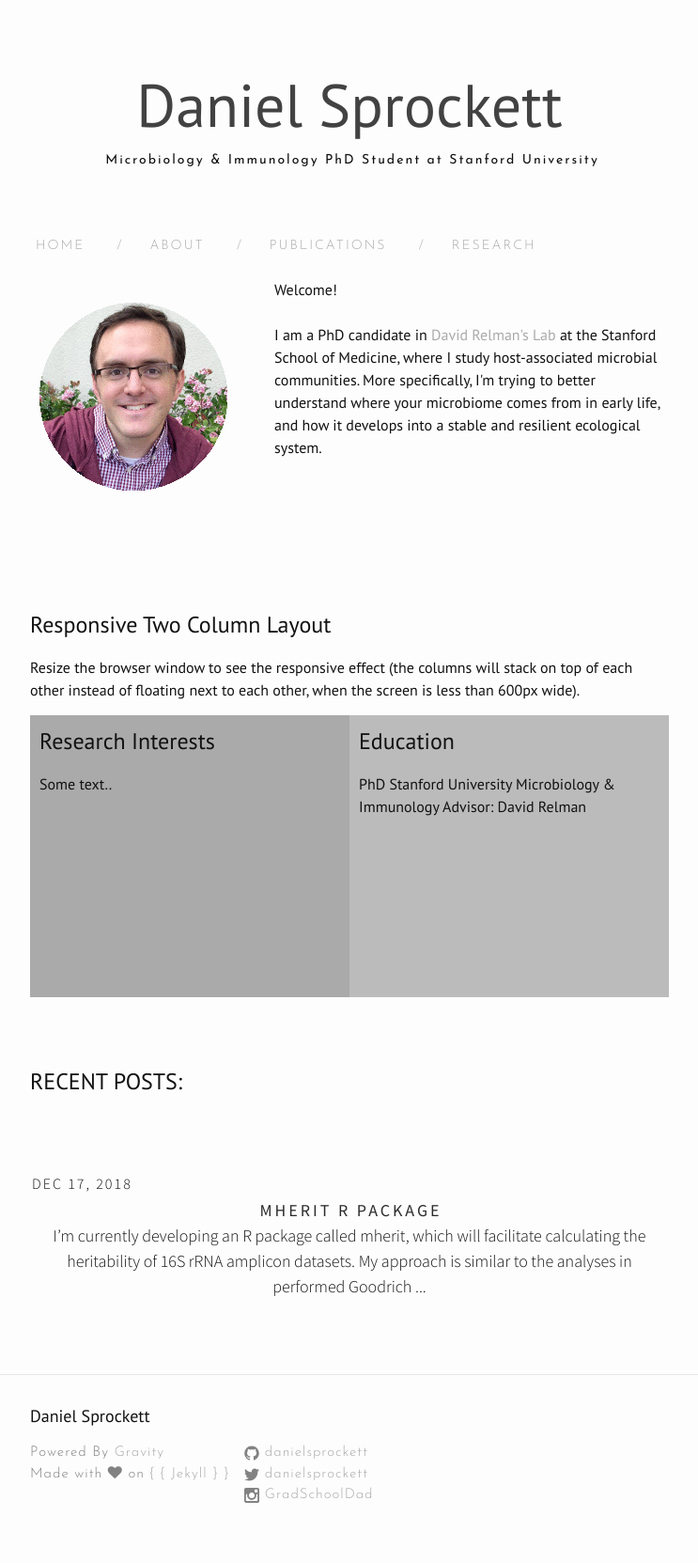
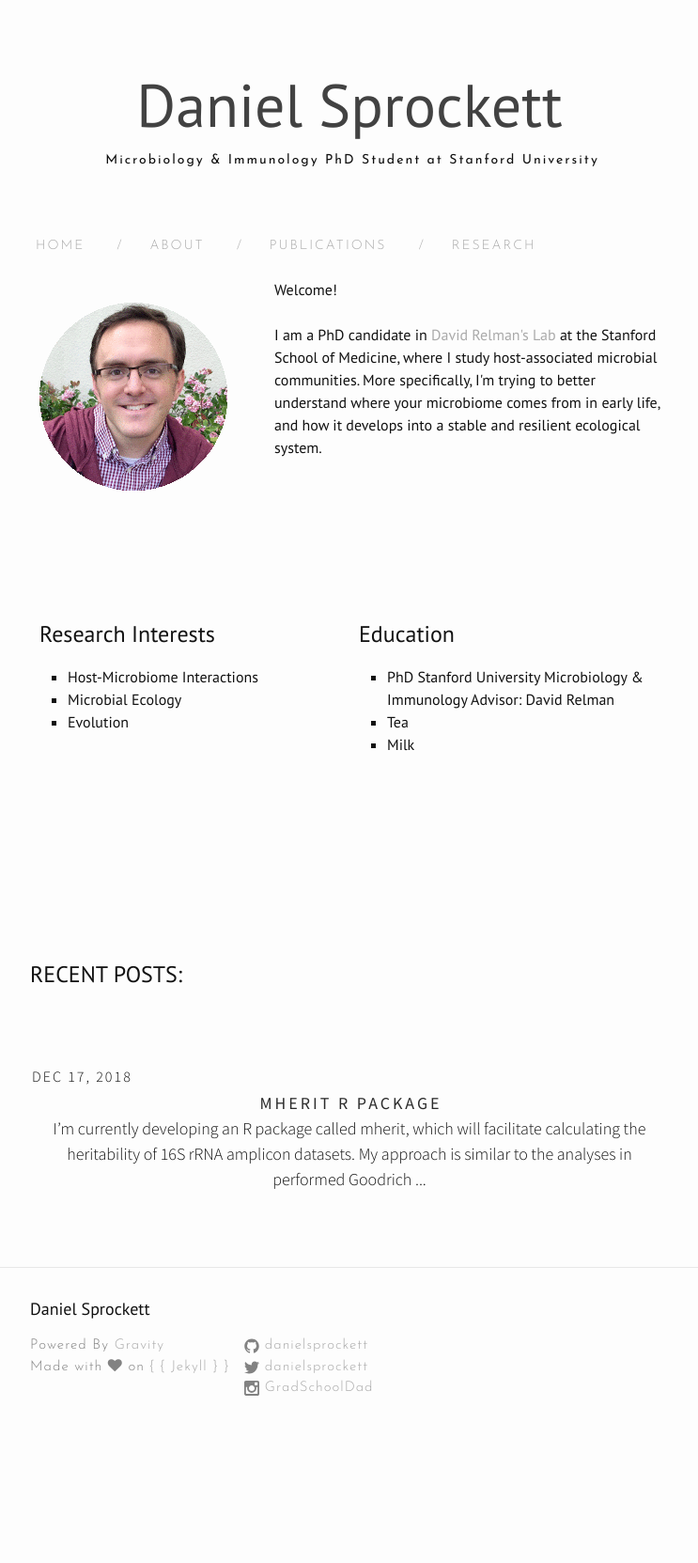
Before and after one commit to DanielSprockett/danielsprockett.github.io, a Jekyll site: the page built from index.html, in a window 1280 px wide. Shown: the whole page at 94% size, without its empty margins (268-1011 px from the left). Built offline with Jekyll 4.4.1, drawn with Linux system fonts in a browser that asks for light colours; nearby versions of some CDN libraries; the list of posts is cut into pages by our own code; after the commit the page ends 1549 px from its top, so only the background shows below that.

Commit message:
Update index.html

```diff
--- a/index.html
+++ b/index.html
@@ -48,21 +48,30 @@ layout: default
 <br>
 <br>
 <br>
+<div class="row">
+  <div class="column"">
+    <h2>Research Interests</h2>
+      <ul style="list-style-type:square">
+        <li>Host-Microbiome Interactions</li>
+        <li>Microbial Ecology</li>
+        <li>Evolution</li>
+    </ul>
 
-<h2>Responsive Two Column Layout</h2>
-<p>Resize the browser window to see the responsive effect (the columns will stack on top of each other instead of floating next to each other, when the screen is less than 600px wide).</p>
-
-<div class="row">
-  <div class="column" style="background-color:#aaa;">
-    <h2>Research Interests</h2>
-    <p>Some text..</p>
   </div>
-  <div class="column" style="background-color:#bbb;">
+  <div class="column"">
     <h2>Education</h2>
     <p>
-      PhD Stanford University
-      Microbiology & Immunology
-      Advisor: David Relman
+      <ul style="list-style-type:square">
+        <li>
+          PhD Stanford University
+          Microbiology & Immunology
+          Advisor: David Relman
+        </li>
+        <li>Tea</li>
+        <li>Milk</li>
+    </ul>
+
+
     </p>
   </div>
 </div>
```
